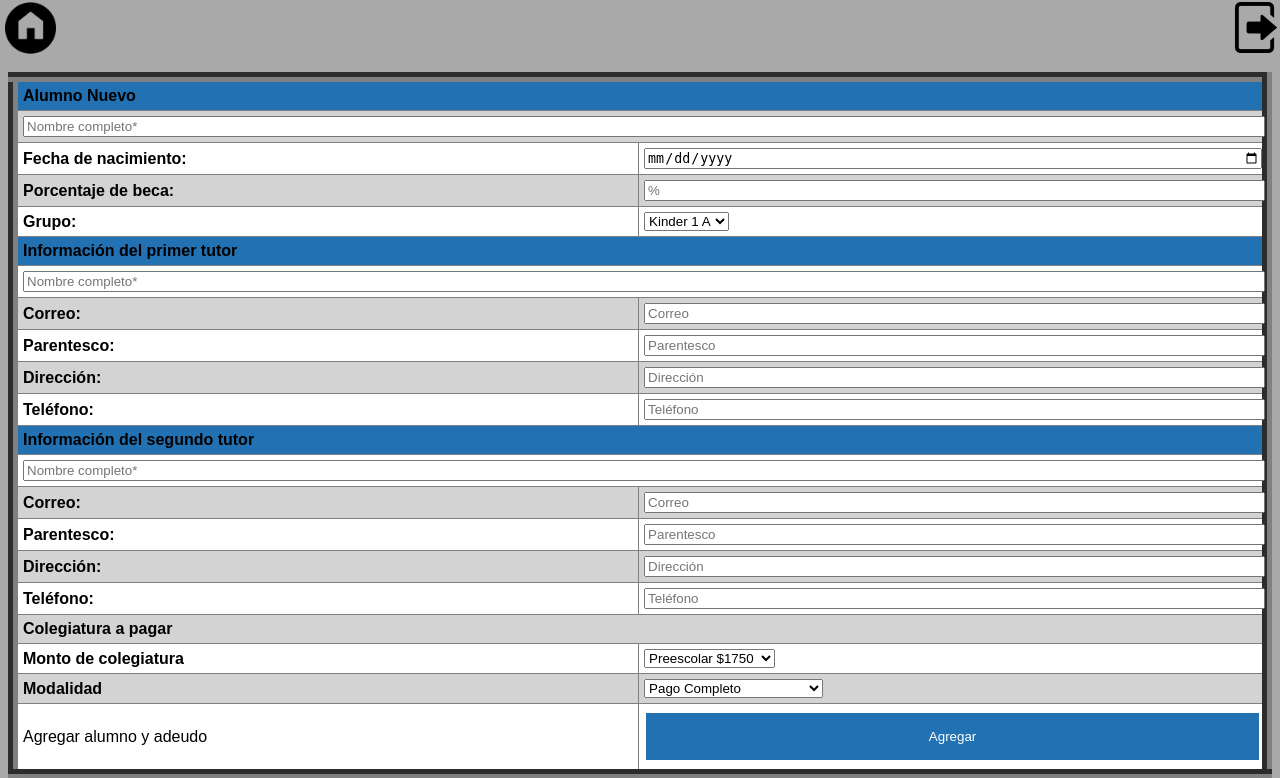
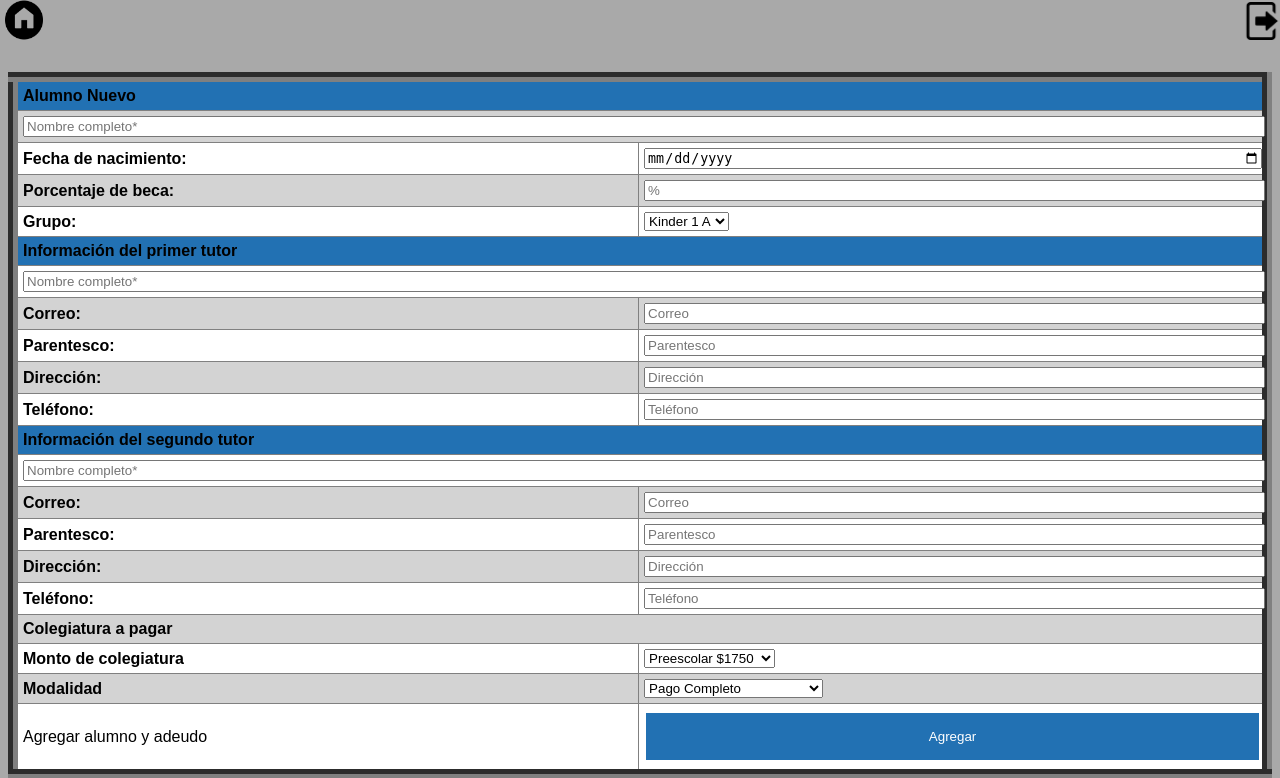
Before and after one commit to Rodolfohp96/CFCA, a Flask app: page /AlumnoNuevo in a window 1280 px wide. Shown: the top 778 px of the page. Run offline with Flask 2, Linux system fonts and the light colour scheme; the visitor is signed in with stand-in values (Sample User, id 1); some libraries are stand-ins or nearby versions.

Commit message:
Update styles.css

```diff
--- a/static/css/styles.css
+++ b/static/css/styles.css
@@ -80,20 +80,20 @@ a:hover, a:active {
   cursor: pointer;
 }
 #navconteiner{
-    width: 70px;
+    width: 60px;
 }
 #alayout{
     background-color: darkgray;
 }
 
 #iniciopng{
-width: 4%;
+width: 3%;
 position: absolute;
 left: 5px;
 top: -5px;
 }
 #logoutpng{
-width: 4%;
+width: 3%;
 position: absolute;
 right: 0;
 top: 2px;
```
